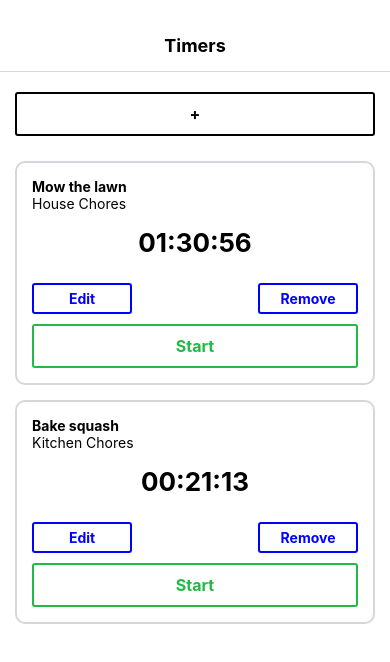
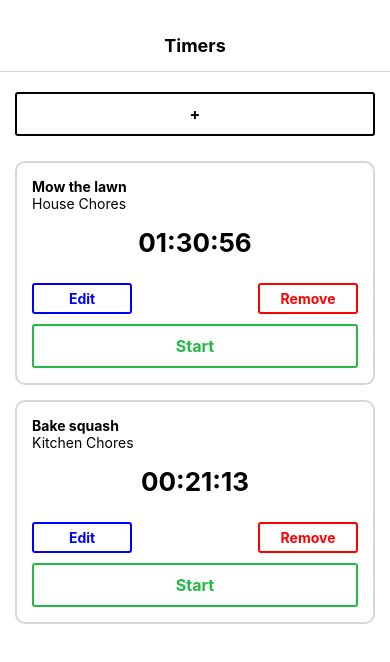
Before and after one commit to imfelixng/react-native-learning, a React Native app in the folder TimerApp/: screen / in a window 390 px wide. Shown: the top 662 px of the page. Built offline with nearby package versions, Linux system fonts and the light colour scheme.

Commit message:
Create Delete timer event

```diff
--- a/TimerApp/App.js
+++ b/TimerApp/App.js
@@ -50,7 +50,8 @@ const App = () => {
   }
 
   const handleRemoveTimer = (id) => {
-    alert(id);
+    const newTimers = timers.filter(timer => timer.id !== id);
+    setTimers(newTimers);
   }
 
   return (
--- a/TimerApp/components/Timer.js
+++ b/TimerApp/components/Timer.js
@@ -26,7 +26,7 @@ const Timer = (
       <Text style={styles.elapsedTime}>{elapsedString}</Text>
       <View style={styles.buttonGroup}>
         <TimerButton color="blue" small title="Edit" onPress = { openEditForm } />
-        <TimerButton color="blue" small title="Remove" onPress = { handleRemoveTimer }/>
+        <TimerButton color="#ff0000" small title="Remove" onPress = { handleRemoveTimer }/>
       </View>
       <TimerButton color="#21BA45" title="Start" />
     </View>
```
